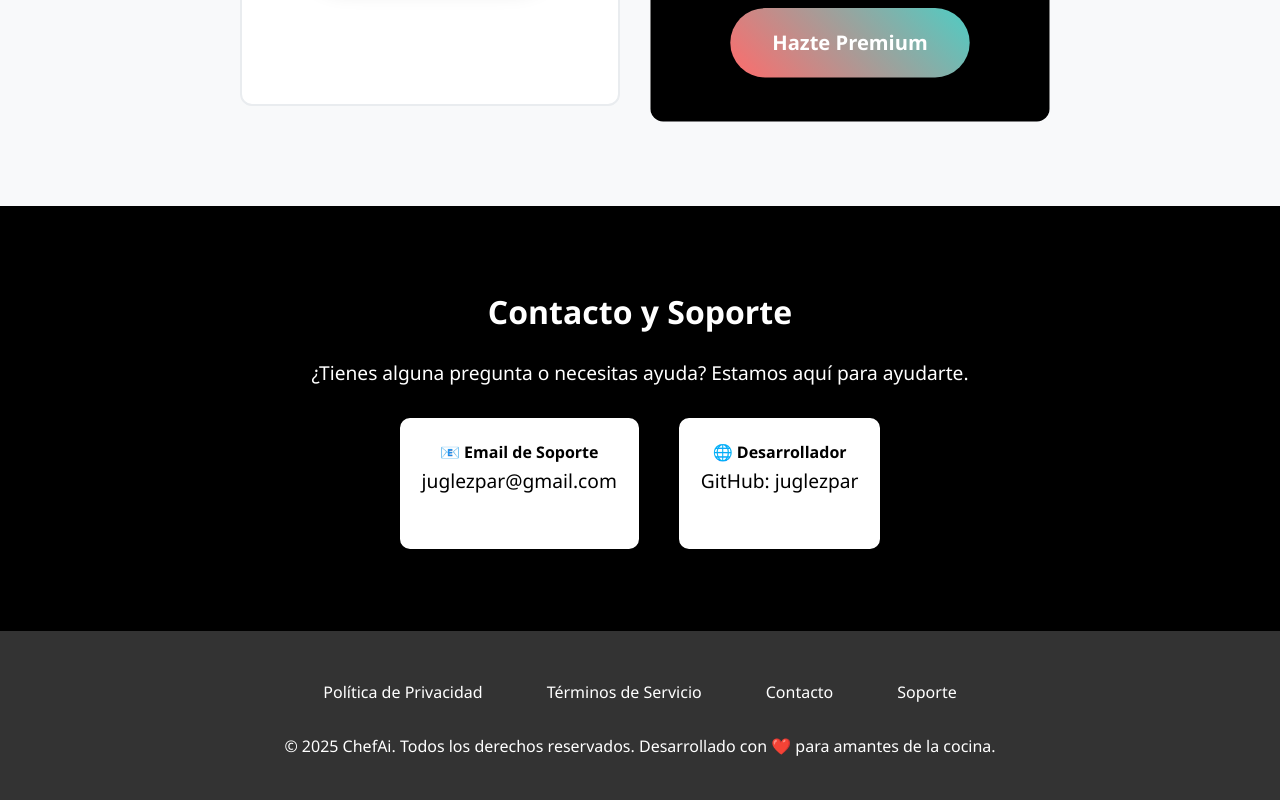
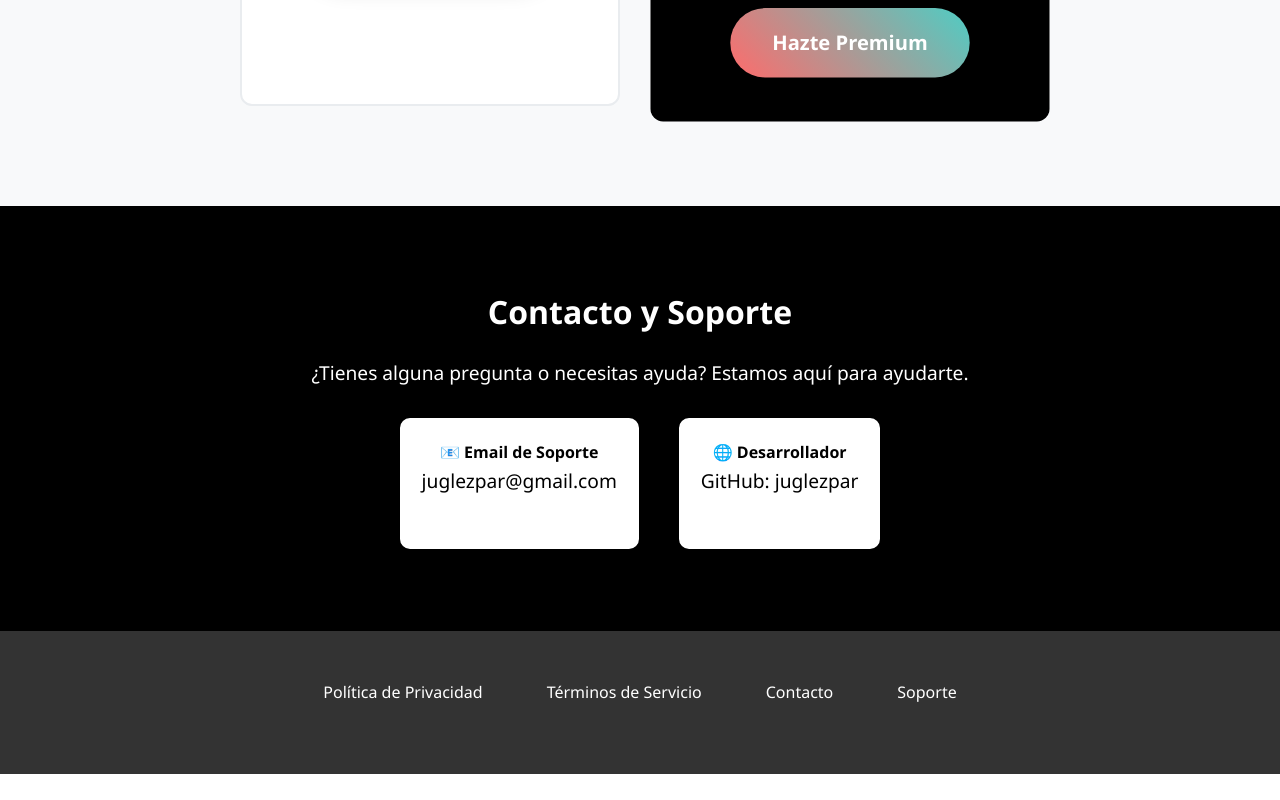
Before and after one commit to Juglezpar/ChefAi.github.io, a plain HTML site: page index.html in a window 1280 px wide. Shown: the part 3190-3990 px from the top of the page. After the commit the page ends 3964 px from the top, so only its background shows below. Drawn offline with Linux system fonts and the light colour scheme.

Commit message:
Cambios en la pagina ppal, quitar cosas poco profesionales y derechos reservasdos

```diff
--- a/index.html
+++ b/index.html
@@ -606,10 +606,6 @@
           <a href="#contact">Contacto</a>
           <a href="mailto:juglezpar@gmail.com">Soporte</a>
         </div>
-        <p>
-          &copy; 2025 ChefAi. Todos los derechos reservados. Desarrollado con ❤️
-          para amantes de la cocina.
-        </p>
       </div>
     </footer>
   </body>
```
